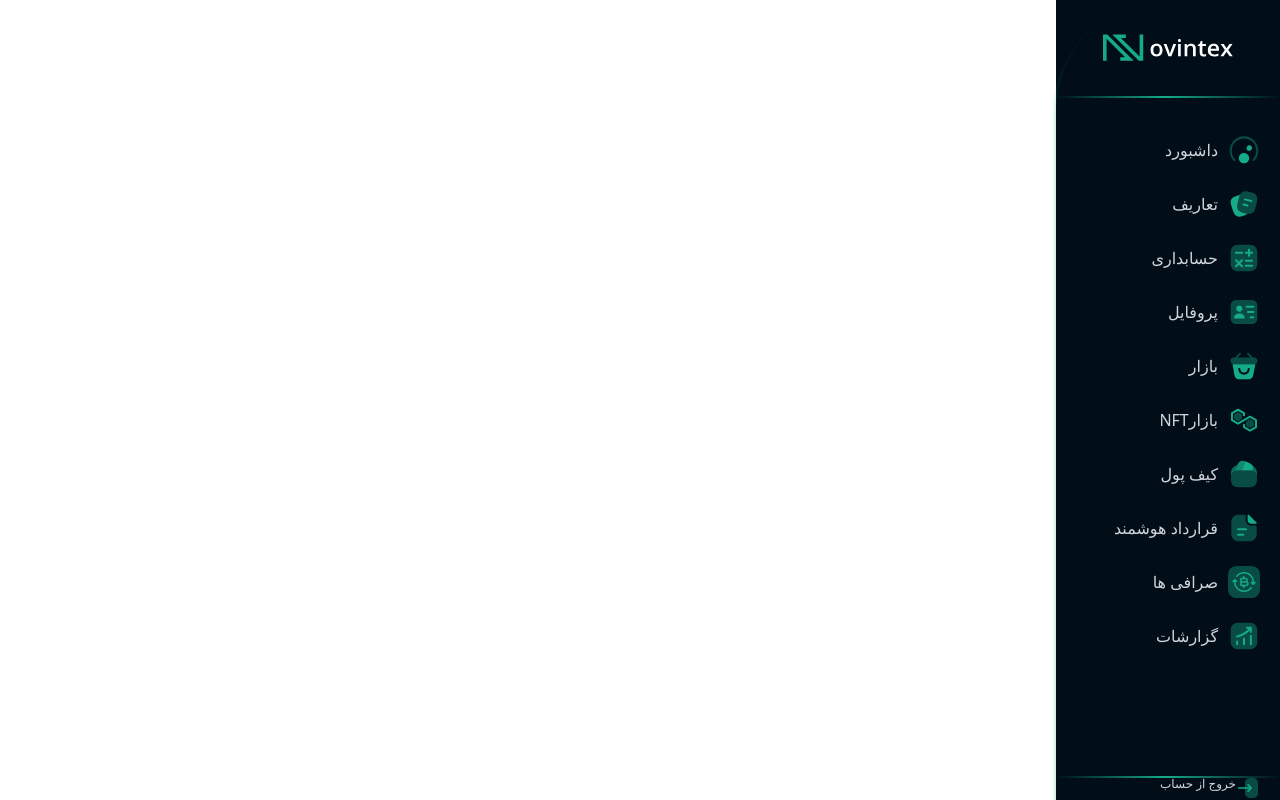
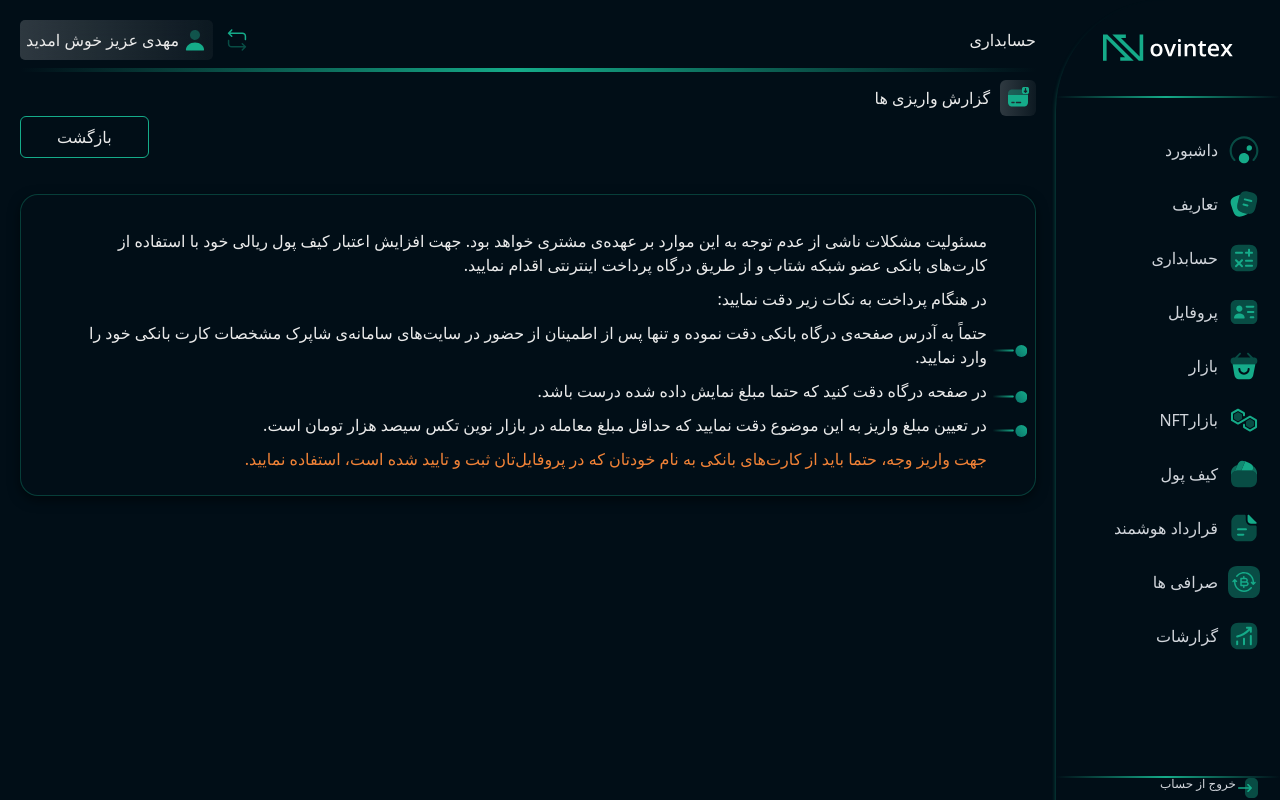
Before and after one commit to danyalbani240/dashboard, a Nuxt app: page /deposit-rial in a window 1280 px wide. Built offline with nearby package versions, Linux system fonts and the light colour scheme.

Commit message:
deposit rial page created

```diff
--- /dev/null
+++ b/pages/deposit-rial/index.vue
@@ -0,0 +1,38 @@
+<template>
+  <div class="bg-primary w-full text-Neutral-Gray p-5">
+    <base-dashboard-header :pageName="'حسابداری'" />
+    <div class="mt-2">
+      <base-part-header :address="'insidereport'" headName="گزارش واریزی ها" />
+      <base-button>بازگشت</base-button>
+      <div class="mt-9 acounting-box-1 bg-primary py-6 px-12" dir="rtl">
+        <p>
+          مسئولیت مشکلات ناشی از عدم توجه به این موارد بر عهده‌ی مشتری خواهد
+          بود. جهت افزایش اعتبار کیف پول ریالی خود با استفاده از کارت‌های بانکی
+          عضو شبکه شتاب و از طریق درگاه پرداخت اینترنتی اقدام نمایید.
+        </p>
+        <p>در هنگام پرداخت به نکات زیر دقت نمایید:</p>
+        <p class="list-paragraph relative">
+          حتماً به آدرس صفحه‌ی درگاه بانکی دقت نموده و تنها پس از اطمینان از
+          حضور در سایت‌های سامانه‌ی شاپرک مشخصات کارت بانکی خود را وارد نمایید.
+        </p>
+        <p class="list-paragraph relative">
+          در صفحه درگاه دقت کنید که حتما مبلغ نمایش داده شده درست باشد.
+        </p>
+        <p class="list-paragraph relative">
+          در تعیین مبلغ واریز به این موضوع دقت نمایید که حداقل مبلغ معامله در
+          بازار نوین تکس سیصد هزار تومان است.
+        </p>
+        <p class="text-Neutral-Orange">
+          جهت واریز وجه، حتما باید از کارت‌های بانکی به نام خودتان که در
+          پروفایل‌تان ثبت و تایید شده است، استفاده نمایید.
+        </p>
+      </div>
+    </div>
+  </div>
+</template>
+
+<script>
+export default {};
+</script>
+
+<style></style>
```
